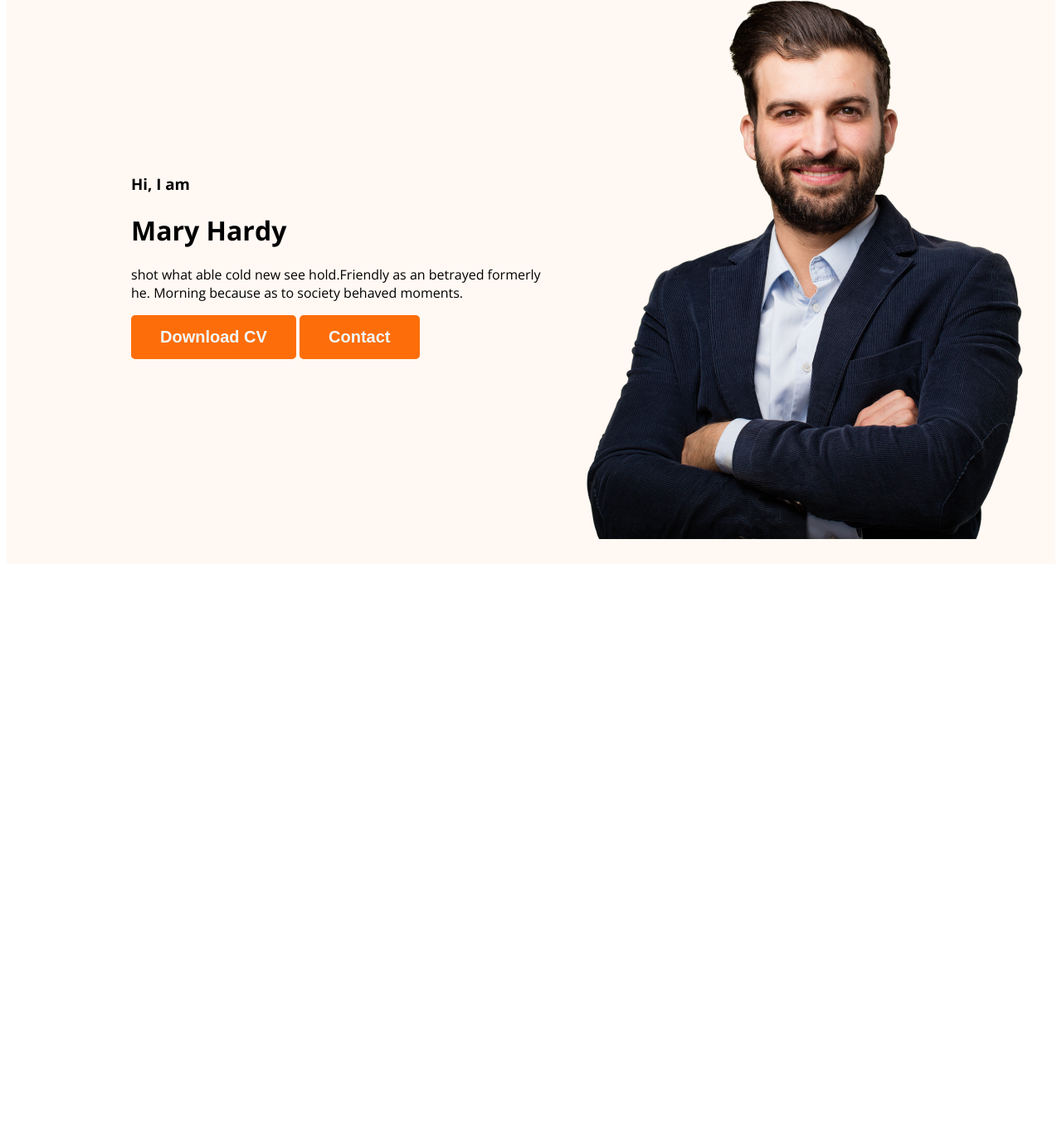
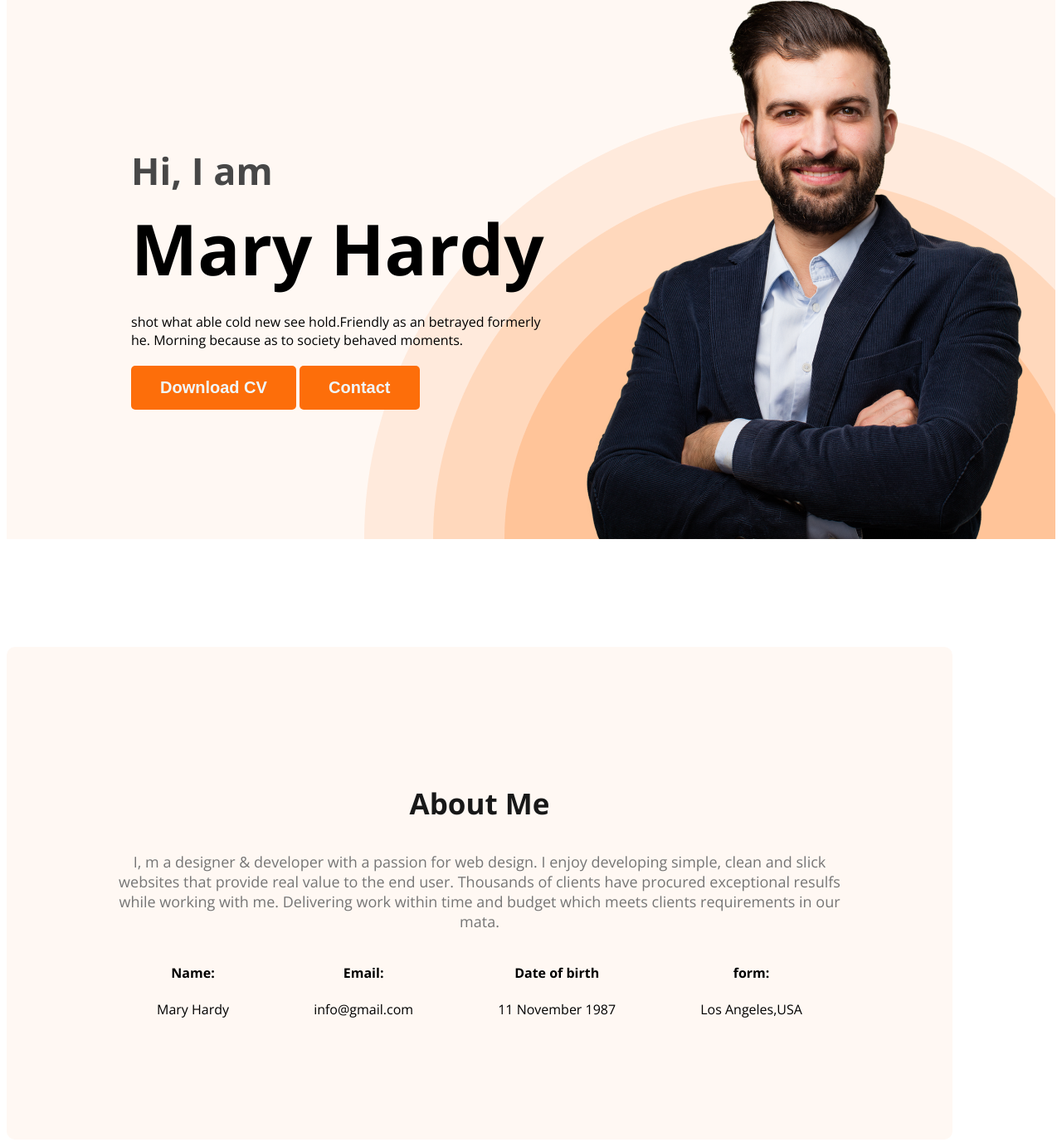
Before and after one commit to farhana120/developer-portfolio, a plain HTML site: page index.html in a window 1280 px wide. Shown: the part 215-1592 px from the top of the page at 83% size. Before the commit the page ends 903 px from the top, so only its background shows below. Drawn offline with nearby package versions, Linux system fonts and the light colour scheme.

Commit message:
frist commit

```diff
--- a/index.html
+++ b/index.html
@@ -28,7 +28,7 @@
     <div class="banner-content">
         <h3 class="banner-greeting">Hi, I am</h3>
         <h1 class="banner-title">Mary Hardy</h1>
-        <p>shot what able cold new see hold.Friendly as an betrayed formerly he. Morning because as to society behaved moments.</p>
+        <p class="banner-description">shot what able cold new see hold.Friendly as an betrayed formerly he. Morning because as to society behaved moments.</p>
     <button class="btn-primary">Download CV</button>
     <button class="btn-primary">Contact</button>
 
@@ -39,7 +39,52 @@
 
     </header>
     <main>
+        <section class="about">
+        <h3 class="section-title">About Me</h3>
+        <p class="section-description">
 
+     I, m a designer & developer with a passion for web design. I enjoy developing simple, clean and slick websites that provide real value to the end user. Thousands of clients have procured exceptional resulfs while working with me. Delivering work within time and budget which meets clients requirements in our mata.
+        </p>
+<div class="about-info-container">
+
+    <div class="about-info">
+        <h4 class="info-title">Name:</h4>
+<p class="info-description">Mary Hardy</p>
+
+
+    </div>
+    <div class="about-info">
+        <h4 class="info-title">Email:</h4>
+<p class="info-description">info@gmail.com </p>
+
+
+    </div>
+    <div class="about-info">
+        <h4 class="info-title">Date of birth</h4>
+        <p class="info-description">11 November 1987</p>
+
+    </div>
+
+
+
+    <div class="about-info">
+        <h4 class="info-title">form:</h4>
+        <p class="info-description">Los Angeles,USA</p>
+
+    </div>
+
+
+
+
+
+
+
+</div>
+
+
+
+
+    </section>
     </main>
     <footer>
 
--- a/styles/portfolio.css
+++ b/styles/portfolio.css
@@ -13,6 +13,18 @@ font-size: 20px;
 font-weight: 700;
 padding: 15px 35px;
 
+
+}
+.section-title{
+    color: #181818;
+    text-align: center;
+    font-size: 35px;
+    font-weight: 700;
+}
+.section-description{
+    color: #757575;
+    text-align: center;
+    font-size: 18px;
 
 }
 
@@ -52,16 +64,65 @@ nav a{
 }
 .header{
     background-color: #fff8f3;
+    background-image: url('../images/header_bg.png');
+
+    background-repeat: no-repeat;
+    background-position: bottom right;
+
 
 
 
     ;
 }
 .banner{
-    padding:  30px 30px 30px 150px;
+    padding:  30px 30px 0px 150px;
     display: flex;
     align-items: center;
+    justify-content: space-between;
+}
+.banner-content{
+
+    max-width: 500px;
 }
 .profile-pic .banner{
 width: 500px;
 }
+.banner-greeting{
+    font-size: 45px;
+    color: #474747;
+    margin-bottom: 0px;
+
+}
+.banner-title{
+    font-size:85px ;
+    font-weight: 700;
+    margin-top: 5px;
+    margin-bottom: 20px;
+}
+main{
+    max-width: 1140px;
+    margin: 0 a;
+}
+
+
+
+
+
+
+.banner-description{
+    margin-top: 0;
+    margin-bottom: 20px;
+}
+.about{
+    padding: 130px;
+    border-radius: 10px;
+    background: #fff8f3;
+    margin: 130px 0px;
+}
+.about-info-container{
+    display: flex;
+    justify-content: space-around;
+}
+.about-info{
+    text-align: center;
+}
```
